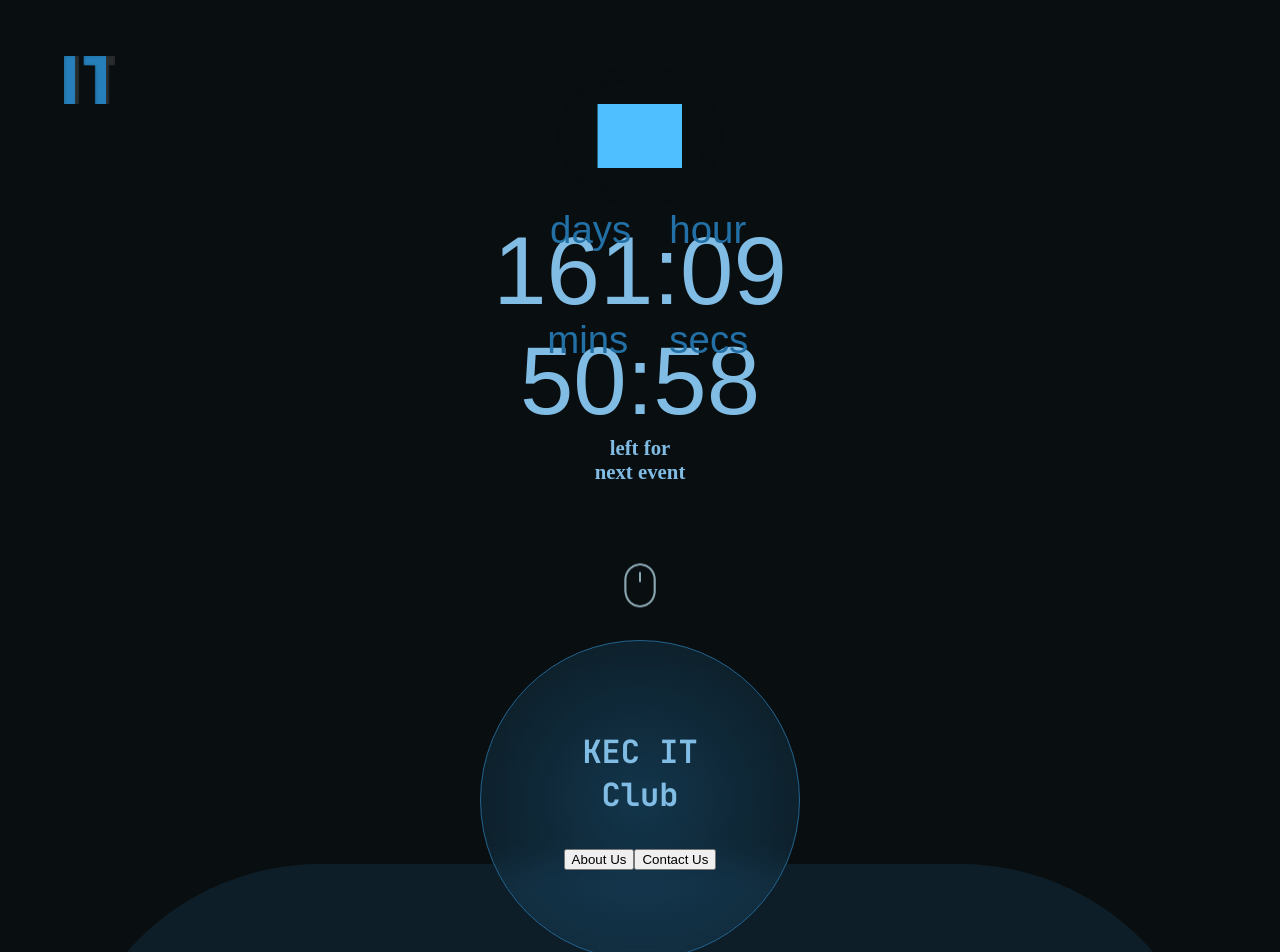
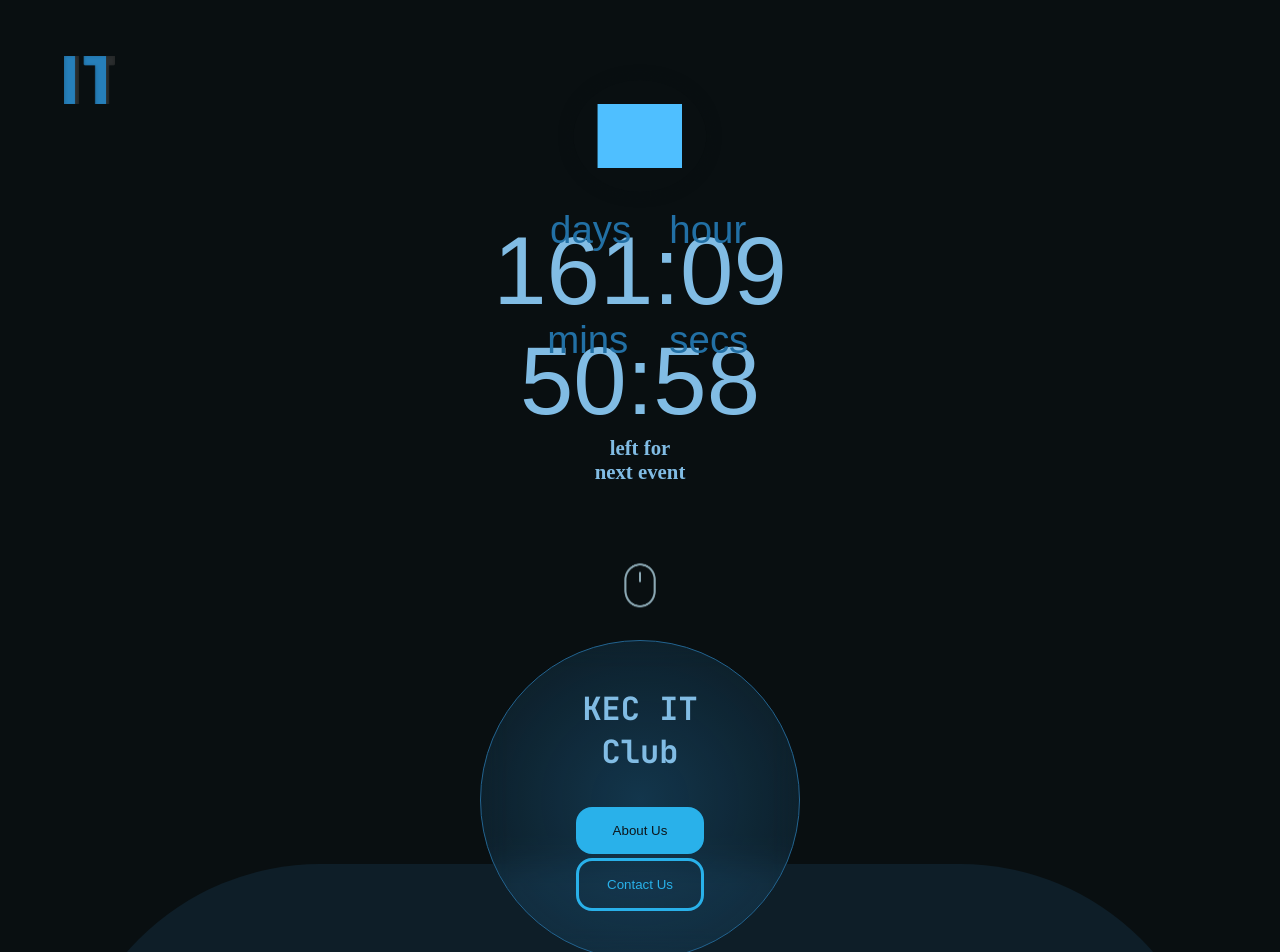
Before and after one commit to bikashmishraa/Dristi-From-Scratch, a React (Vite) app in the folder dristi-next/: page / in a window 1280 px wide. Shown: the top 952 px of the page. Built offline with nearby package versions, Linux system fonts and the light colour scheme; grey boxes are pictures that could not be loaded; a web font is replaced by a local one.

Commit message:
Commit for the sake of it

```diff
--- a/dristi-next/src/Cards/Cards.css
+++ b/dristi-next/src/Cards/Cards.css
@@ -23,5 +23,21 @@
   aspect-ratio: 1;
   transform: translate(0, -70%);
 }
-.glassCards#one{
+
+button{
+  border:none;
+  padding: 1rem;
+  border-radius: 1rem;
+  margin: 2px;
+  width: 8rem;
 }
+button.activated{
+  background-color: var(--color1e);
+  color: var(--color4);
+}
+button.deactivated{
+  border: 3px solid var(--color1e);
+  background-color:transparent;
+  color: var(--color1e);
+
+}
--- a/dristi-next/src/countdown/Countdown.css
+++ b/dristi-next/src/countdown/Countdown.css
@@ -64,6 +64,7 @@
     height: auto;
     width: 50px;
     filter: sepia(100%) saturate(300%) brightness(90%) hue-rotate(130deg);
+    z-index: 1;
     opacity: 0.7;
     animation-name: mouseJump;
     animation-duration: 1s;
```
